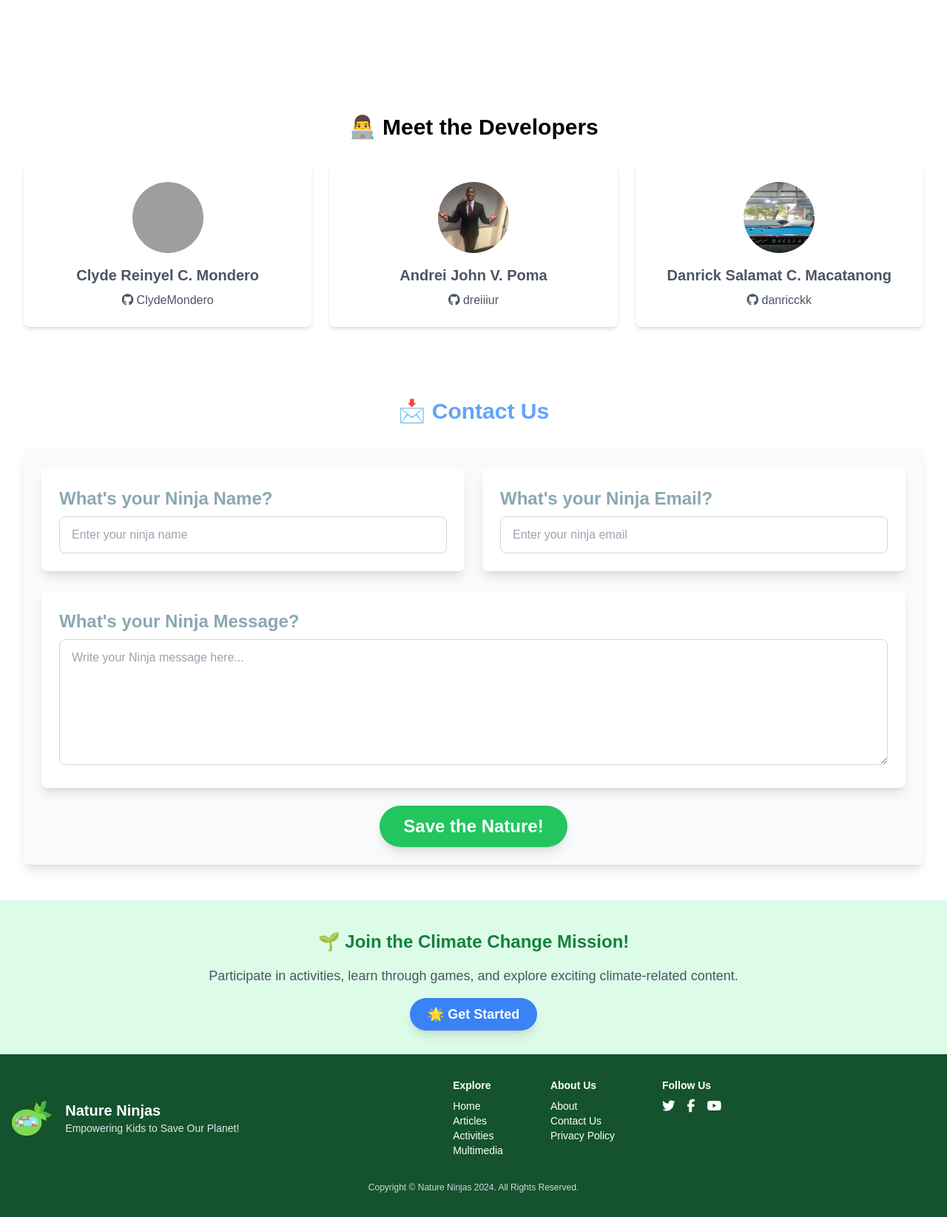
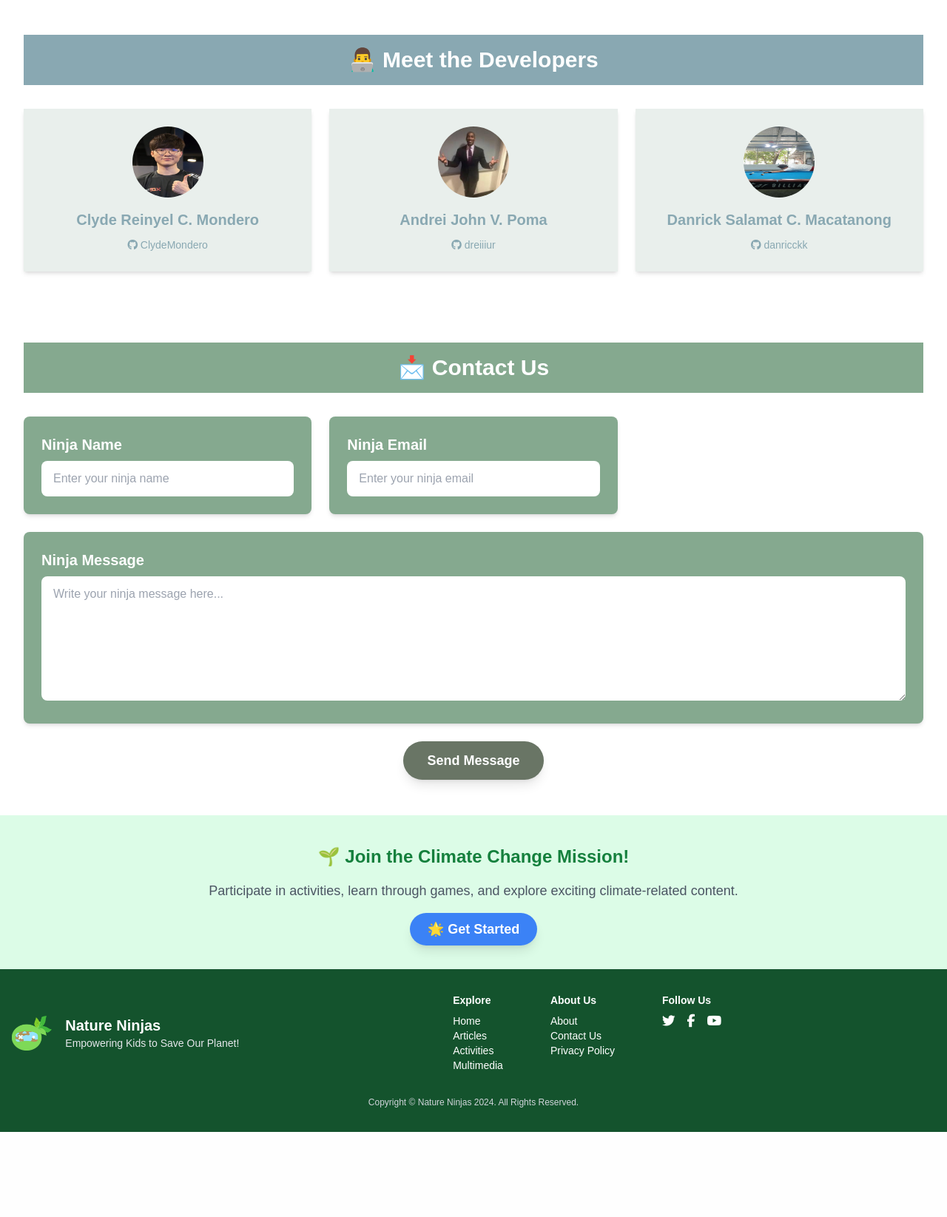
Before and after one commit to ClydeMondero/nature-ninjas, a Django app: page /about/ in a window 1280 px wide. Shown: the part 1506-3151 px from the top of the page at 74% size. After the commit the page ends 3036 px from the top, so only its background shows below. Run offline with Django 5.2, Linux system fonts and the light colour scheme; some libraries are stand-ins or nearby versions; some web fonts are replaced; grey boxes are pictures that could not be loaded.

Commit message:
feat: about progress

```diff
--- a/natureNinjas/core/templates/about.html
+++ b/natureNinjas/core/templates/about.html
@@ -31,101 +31,139 @@ About Us
 </div>
 
 <!-- Mission Section -->
-<div class="bg-white py-8 flex flex-col lg:flex-row items-center justify-center align-middle gap-5 h-[750px]">
-  <!-- Mission Text Section -->
-   <div>
-    <div class="lg:w-1/3 px-6 text-center ">
-      <h2 class="text-2xl md:text-3xl font-extrabold text-blue-800 mb-4 text-center">
+<div class="bg-white py-12">
+  <div class="max-w-7xl mx-auto px-4 sm:px-6 lg:px-8">
+    <!-- Section Header -->
+    <div class="bg-[#A6AEBF] p-4 mb-8">
+      <h2 class="text-3xl font-bold text-white text-center">
         🌟 Our Mission
       </h2>
-      <p class="text-lg md:text-lg lg:max-w-xg text-gray-500 leading-relaxed mb-4 text-center">
+    </div>
+    <!-- Mission Content -->
+    <div class="grid grid-cols-1 lg:grid-cols-2 gap-6">
+      <!-- Mission Text -->
+      <div class="bg-[#A6AEBF] p-6 text-white shadow-md hover:scale-105 transition-transform">
+        <h3 class="text-xl font-semibold mb-4 text-center">
+          Why We Exist
+        </h3>
+        <p class="text-base leading-relaxed mb-4">
           At Nature Ninjas, our mission is to promote a deep understanding of climate change
           and its impact on our world. We aim to empower individuals, especially young minds,
           through engaging educational content, practical eco-friendly solutions, and a
           supportive community that inspires action.
         </p>
-      <button
-        class="px-4 py-3 md:px-6 md:py-3 bg-blue-500 text-white text-base md:text-lg font-semibold rounded-full shadow-lg hover:bg-blue-400 transition">
+        <div class="text-center">
+          <a href="{% url 'privacy-policy' %}"
+             class="inline-block px-4 py-3 bg-[#61677A] text-white font-semibold rounded-full shadow-lg hover:bg-white hover:text-[#61677A] transition">
             🛡️ Privacy Policy
-      </button>
+          </a>
         </div>
       </div>
-
-
-  <!-- Mission Image Section -->
-  <div class="lg:w-1/3 flex justify-center items-center">
-    <img src="{% static 'assets/about-mission.jpg' %}" alt="Climate Hero Image"
-      class="max-w-full h-auto rounded-lg shadow-lg">
-  </div>
-</div>
-
-<!-- Developers Section -->
-<div class="bg-white py-12">
-  <div class="max-w-7xl mx-auto px-4 sm:px-6 lg:px-8 bg-white-50">
-    <h2 class="text-3xl font-bold text-black text-center mb-8">👨‍💻 Meet the Developers</h2>
-    <div class="grid grid-cols-1 md:grid-cols-2 lg:grid-cols-3 gap-6">
-      <div class="bg-white shadow-md rounded-lg p-6 text-center">
-        <img src="{% static 'assets/developer1.jpg' %}" alt="Developer 1" class="w-24 h-24 rounded-full mx-auto mb-4">
-        <h3 class="text-xl font-bold text-gray-600 mb-2">Clyde Reinyel C. Mondero</h3>
-        <a class="text-gray-600 hover:text-green-500" href="https://github.com/ClydeMondero" target="_blank"><i
-            class="fab fa-github"></i> ClydeMondero</a>
-
-      </div>
-      <div class="bg-white shadow-md rounded-lg p-6 text-center">
-        <img src="{% static 'assets/poms.jpg' %}" alt="Developer 2" class="w-24 h-24 rounded-full mx-auto mb-4">
-        <h3 class="text-xl font-bold text-gray-600 mb-2">Andrei John V. Poma </h3>
-        <a class="text-gray-600 hover:text-green-500" href="https://github.com/dreiiiur" target="_blank"><i
-            class="fab fa-github"></i> dreiiiur</a>
-
-      </div>
-      <div class="bg-white shadow-md rounded-lg p-6 text-center">
-        <img src="{% static 'assets/dan.jpg' %}" alt="Developer 3" class="w-24 h-24 rounded-full mx-auto mb-4">
-        <h3 class="text-xl font-bold text-gray-600 mb-2">Danrick Salamat C. Macatanong</h3>
-        <a class="text-gray-600 hover:text-green-500" href="https://github.com/danricckk" target="_blank"> <i
-            class="fab fa-github"></i> danricckk</a>
+      <!-- Mission Image -->
+      <div class="bg-blue-600 shadow-md overflow-hidden hover:scale-105 transition-transform">
+        <img src="{% static 'assets/about-mission.jpg' %}"
+             alt="Climate Hero Image"
+             class="w-full h-auto object-cover">
       </div>
     </div>
   </div>
 </div>
 
+
+<!-- Developers Section -->
+<div class="bg-white py-12">
+  <div class="max-w-7xl mx-auto px-4 sm:px-6 lg:px-8">
+    <div class="bg-[#89A8B2] p-4 mb-8">
+      <h2 class="text-3xl font-bold text-white text-center">
+        👨‍💻 Meet the Developers
+      </h2>
+    </div>
+    <div class="grid grid-cols-1 md:grid-cols-2 lg:grid-cols-3 gap-6">
+      <!-- Developer Card -->
+      <div class="bg-[#E9EFEC] shadow-md overflow-hidden hover:scale-105 transition-transform">
+        <div class="p-6 text-center">
+          <img src="{% static 'assets/clyde.jpg' %}" alt="Developer 1"
+               class="w-24 h-24 rounded-full mx-auto mb-4">
+          <h3 class="text-xl font-semibold text-[#89A8B2] mb-2">Clyde Reinyel C. Mondero</h3>
+          <a class="text-sm font-medium text-[#89A8B2] hover:text-blue-400"
+             href="https://github.com/ClydeMondero" target="_blank">
+            <i class="fab fa-github"></i> ClydeMondero
+          </a>
+        </div>
+      </div>
+
+      <!-- Developer Card -->
+      <div class="bg-[#E9EFEC] shadow-md overflow-hidden hover:scale-105 transition-transform">
+        <div class="p-6 text-center">
+          <img src="{% static 'assets/poms.jpg' %}" alt="Developer 2"
+               class="w-24 h-24 rounded-full mx-auto mb-4">
+          <h3 class="text-xl font-semibold text-[#89A8B2] mb-2">Andrei John V. Poma</h3>
+          <a class="text-sm font-medium text-[#89A8B2] hover:text-blue-400"
+             href="https://github.com/dreiiiur" target="_blank">
+            <i class="fab fa-github"></i> dreiiiur
+          </a>
+        </div>
+      </div>
+
+      <!-- Developer Card -->
+      <div class="bg-[#E9EFEC] shadow-md overflow-hidden hover:scale-105 transition-transform">
+        <div class="p-6 text-center">
+          <img src="{% static 'assets/dan.jpg' %}" alt="Developer 3"
+               class="w-24 h-24 rounded-full mx-auto mb-4">
+          <h3 class="text-xl font-semibold text-[#89A8B2] mb-2">Danrick Salamat C. Macatanong</h3>
+          <a class="text-sm font-medium text-[#89A8B2] hover:text-blue-400"
+             href="https://github.com/danricckk" target="_blank">
+            <i class="fab fa-github"></i> danricckk
+          </a>
+        </div>
+      </div>
+    </div>
+  </div>
+</div>
+
+
 <!-- Contact Us Section -->
 <div class="bg-white py-12">
   <div class="max-w-7xl mx-auto px-4 sm:px-6 lg:px-8">
-    <h2 class="text-3xl font-bold text-blue-400 text-center mb-8">📩 Contact Us</h2>
-    <form action="{% url 'contact' %}" method="post"
-      class="grid grid-cols-1 md:grid-cols-2 gap-6 bg-gray-50 p-6 rounded-lg shadow-lg">
+    <!-- Section Header -->
+    <div class="bg-[#85A98F] p-4 mb-8">
+      <h2 class="text-3xl font-bold text-white text-center">
+        📩 Contact Us
+      </h2>
+    </div>
+    <!-- Contact Form -->
+    <form method="post" class="grid grid-cols-1 sm:grid-cols-2 lg:grid-cols-3 gap-6">
       {% csrf_token %}
-      <!-- Container for Name -->
-      <div class="bg-white shadow-lg rounded-lg p-6 border-t-4 border-gray-50">
-        <label for="name" class="block text-2xl font-semibold text-[#89A8B2] mb-2">What's your Ninja Name?</label>
+      <!-- Ninja Name Field -->
+      <div class="bg-[#85A98F] p-6 rounded-lg shadow-md text-white hover:scale-105 transition-transform">
+        <label for="name" class="block text-xl font-semibold mb-2">Ninja Name</label>
         <input type="text" name="name" id="name" required placeholder="Enter your ninja name"
-          class="w-full px-4 py-3 border border-gray-300 rounded-lg focus:outline-none focus:ring-2 focus:ring-[#89A8B2] focus:border-[#89A8B2]" />
+          class="w-full px-4 py-3 rounded-lg text-gray-900 focus:outline-none focus:ring-2 focus:ring-blue-400" />
       </div>
-      <!-- Container for Email -->
-      <div class="bg-white shadow-lg rounded-lg p-6 border-t-4 border-gray-50">
-        <label for="email" class="block text-2xl font-semibold text-[#89A8B2] mb-2">What's your Ninja
-          Email?</label>
+      <!-- Ninja Email Field -->
+      <div class="bg-[#85A98F] p-6 rounded-lg shadow-md text-white hover:scale-105 transition-transform">
+        <label for="email" class="block text-xl font-semibold mb-2">Ninja Email</label>
         <input type="email" name="email" id="email" required placeholder="Enter your ninja email"
-          class="w-full px-4 py-3 border border-gray-300 rounded-lg focus:outline-none focus:ring-2 focus:ring-[#89A8B2] focus:border-[#89A8B2]" />
+          class="w-full px-4 py-3 rounded-lg text-gray-900 focus:outline-none focus:ring-2 focus:ring-blue-400" />
       </div>
-      <!-- Full-width Container for Message -->
-      <div class="bg-white shadow-lg rounded-lg p-6 border-t-4 border-gray-50 col-span-1 md:col-span-2">
-        <label for="message" class="block text-2xl font-semibold text-[#89A8B2] mb-2">What's your Ninja
-          Message?</label>
-        <textarea name="message" id="message" required placeholder="Write your Ninja message here..."
-          class="w-full px-4 py-3 border border-gray-300 rounded-lg focus:outline-none focus:ring-2 focus:ring-[#89A8B2] focus:border-[#89A8B2]"
+      <!-- Ninja Message Field -->
+      <div class="bg-[#85A98F] p-6 rounded-lg shadow-md text-white hover:scale-105 transition-transform lg:col-span-3">
+        <label for="message" class="block text-xl font-semibold mb-2">Ninja Message</label>
+        <textarea name="message" id="message" required placeholder="Write your ninja message here..."
+          class="w-full px-4 py-3 rounded-lg text-gray-900 focus:outline-none focus:ring-2 focus:ring-blue-400"
           rows="6"></textarea>
       </div>
       <!-- Submit Button -->
-      <div class="col-span-1 md:col-span-2 flex justify-center">
+      <div class="lg:col-span-3 flex justify-center">
         <button type="submit"
-          class="px-8 py-3 bg-green-500 text-white text-2xl font-semibold rounded-full shadow-lg hover:bg-green-600 transition-all duration-300">
-          Save the Nature!
+          class="px-8 py-3 bg-[#697565] text-white text-lg font-semibold rounded-full shadow-lg hover:bg-[#85A98F] transition-transform">
+          Send Message
         </button>
       </div>
     </form>
   </div>
 </div>
+
 
 <!-- Call to Action Section -->
 <div class="bg-green-100 py-10 text-center">
--- a/natureNinjas/core/templates/base.html
+++ b/natureNinjas/core/templates/base.html
@@ -108,7 +108,7 @@
                     <a href="#" class="hover:text-gray-300">Contact Us</a>
                   </li>
                   <li>
-                    <a href="#" class="hover:text-gray-300">Privacy Policy</a>
+                    <a href="{% url 'privacy-policy' %}" class="hover:text-gray-300">Privacy Policy</a>
                   </li>
                 </ul>
               </div>
--- a/natureNinjas/core/urls.py
+++ b/natureNinjas/core/urls.py
@@ -11,4 +11,5 @@ urlpatterns = [
     path('activities/', views.activity_list, name='activities'),
     path('activities/<int:id>/', views.activity_detail, name='activity_detail'),
     path('contact/', views.contact, name='contact'),  # Contact Us Page
+    path('privacy-policy/', views.privacy_policy, name='privacy-policy'),
 ]
--- a/natureNinjas/core/views.py
+++ b/natureNinjas/core/views.py
@@ -58,3 +58,6 @@ def activity_detail(request, id):
 
 def contact(request):
     return render(request, 'contact.html')
+
+def privacy_policy(request):
+    return render(request, 'privacy-policy.html')
--- a/natureNinjas/static/css/output.css
+++ b/natureNinjas/static/css/output.css
@@ -916,6 +924,105 @@ video {
 .bg-yellow-600 {
   --tw-bg-opacity: 1;
   background-color: rgb(202 138 4 / var(--tw-bg-opacity, 1));
+}
+
+.bg-\[\#A6AEBF\] {
+  --tw-bg-opacity: 1;
+  background-color: rgb(166 174 191 / var(--tw-bg-opacity, 1));
+}
+
+.bg-\[\#89A8B2\] {
+  --tw-bg-opacity: 1;
+  background-color: rgb(137 168 178 / var(--tw-bg-opacity, 1));
+}
+
+.bg-\[\#E9EFEC\] {
+  --tw-bg-opacity: 1;
+  background-color: rgb(233 239 236 / var(--tw-bg-opacity, 1));
+}
+
+.bg-\[\#FFF8F3\] {
+  --tw-bg-opacity: 1;
+  background-color: rgb(255 248 243 / var(--tw-bg-opacity, 1));
+}
+
+.bg-\[\#C4DAD2\] {
+  --tw-bg-opacity: 1;
+  background-color: rgb(196 218 210 / var(--tw-bg-opacity, 1));
+}
+
+.bg-\[\#B5C18E\] {
+  --tw-bg-opacity: 1;
+  background-color: rgb(181 193 142 / var(--tw-bg-opacity, 1));
+}
+
+.bg-\[blue-600\] {
+  background-color: blue-600;
+}
+
+.bg-\[\#A5B68D\] {
+  --tw-bg-opacity: 1;
+  background-color: rgb(165 182 141 / var(--tw-bg-opacity, 1));
+}
+
+.bg-\[\#6A9C89\] {
+  --tw-bg-opacity: 1;
+  background-color: rgb(106 156 137 / var(--tw-bg-opacity, 1));
+}
+
+.bg-\[\#697565\] {
+  --tw-bg-opacity: 1;
+  background-color: rgb(105 117 101 / var(--tw-bg-opacity, 1));
+}
+
+.bg-\[\#9B7EBD\] {
+  --tw-bg-opacity: 1;
+  background-color: rgb(155 126 189 / var(--tw-bg-opacity, 1));
+}
+
+.bg-\[\#3B1E54\] {
+  --tw-bg-opacity: 1;
+  background-color: rgb(59 30 84 / var(--tw-bg-opacity, 1));
+}
+
+.bg-\[\#D4BEE4\] {
+  --tw-bg-opacity: 1;
+  background-color: rgb(212 190 228 / var(--tw-bg-opacity, 1));
+}
+
+.bg-yellow-300 {
+  --tw-bg-opacity: 1;
+  background-color: rgb(253 224 71 / var(--tw-bg-opacity, 1));
+}
+
+.bg-yellow-500 {
+  --tw-bg-opacity: 1;
+  background-color: rgb(234 179 8 / var(--tw-bg-opacity, 1));
+}
+
+.bg-\[\#D8D9DA\] {
+  --tw-bg-opacity: 1;
+  background-color: rgb(216 217 218 / var(--tw-bg-opacity, 1));
+}
+
+.bg-\[\#61677A\] {
+  --tw-bg-opacity: 1;
+  background-color: rgb(97 103 122 / var(--tw-bg-opacity, 1));
+}
+
+.bg-\[\#454545\] {
+  --tw-bg-opacity: 1;
+  background-color: rgb(69 69 69 / var(--tw-bg-opacity, 1));
+}
+
+.bg-\[\#85A98F\] {
+  --tw-bg-opacity: 1;
+  background-color: rgb(133 169 143 / var(--tw-bg-opacity, 1));
+}
+
+.bg-\[\#5A6C57\] {
+  --tw-bg-opacity: 1;
+  background-color: rgb(90 108 87 / var(--tw-bg-opacity, 1));
 }
 
 .bg-gradient-to-r {
@@ -1173,6 +1289,51 @@ video {
 .text-yellow-600 {
   --tw-text-opacity: 1;
   color: rgb(202 138 4 / var(--tw-text-opacity, 1));
+}
+
+.text-blue-200 {
+  --tw-text-opacity: 1;
+  color: rgb(191 219 254 / var(--tw-text-opacity, 1));
+}
+
+.text-blue-300 {
+  --tw-text-opacity: 1;
+  color: rgb(147 197 253 / var(--tw-text-opacity, 1));
+}
+
+.text-\[\#7FA1C3\] {
+  --tw-text-opacity: 1;
+  color: rgb(127 161 195 / var(--tw-text-opacity, 1));
+}
+
+.text-\[\#48CFCB\] {
+  --tw-text-opacity: 1;
+  color: rgb(72 207 203 / var(--tw-text-opacity, 1));
+}
+
+.text-gray-900 {
+  --tw-text-opacity: 1;
+  color: rgb(17 24 39 / var(--tw-text-opacity, 1));
+}
+
+.text-\[\#9B7EBD\] {
+  --tw-text-opacity: 1;
+  color: rgb(155 126 189 / var(--tw-text-opacity, 1));
+}
+
+.text-\[\#A6AEBF\] {
+  --tw-text-opacity: 1;
+  color: rgb(166 174 191 / var(--tw-text-opacity, 1));
+}
+
+.text-\[\#b4b9c6\] {
+  --tw-text-opacity: 1;
+  color: rgb(180 185 198 / var(--tw-text-opacity, 1));
+}
+
+.text-\[\#85a2e1\] {
+  --tw-text-opacity: 1;
+  color: rgb(133 162 225 / var(--tw-text-opacity, 1));
 }
 
 .shadow-lg {
@@ -1513,12 +1709,20 @@ li:hover i {
 }
 
 @media (min-width: 1024px) {
+  .lg\:col-span-3 {
+    grid-column: span 3 / span 3;
+  }
+
   .lg\:w-1\/3 {
     width: 33.333333%;
   }
 
   .lg\:grid-cols-3 {
     grid-template-columns: repeat(3, minmax(0, 1fr));
+  }
+
+  .lg\:grid-cols-2 {
+    grid-template-columns: repeat(2, minmax(0, 1fr));
   }
 
   .lg\:flex-row {
```
Also changed, not shown: other parts of natureNinjas/static/css/output.css (+52 -0 lines), natureNinjas/core/templates/privacy-policy.html (added, +66 -0 lines), natureNinjas/media/articles/climate_mitigation_VEbeFbN.jpg (added), natureNinjas/static/assets/clyde.jpg (added), natureNinjas/static/assets/privacy-policy.jpg (added), 1 other file. Lines whose indentation alone changed are shown as unchanged.
